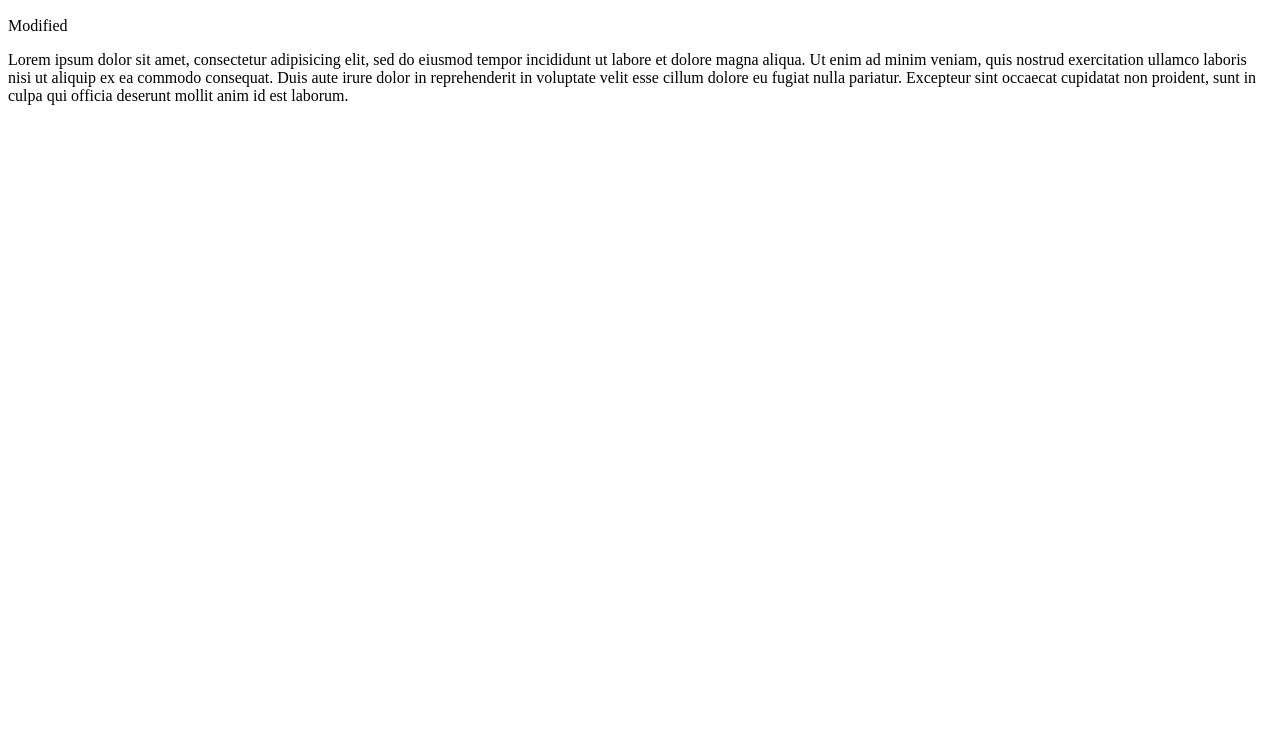
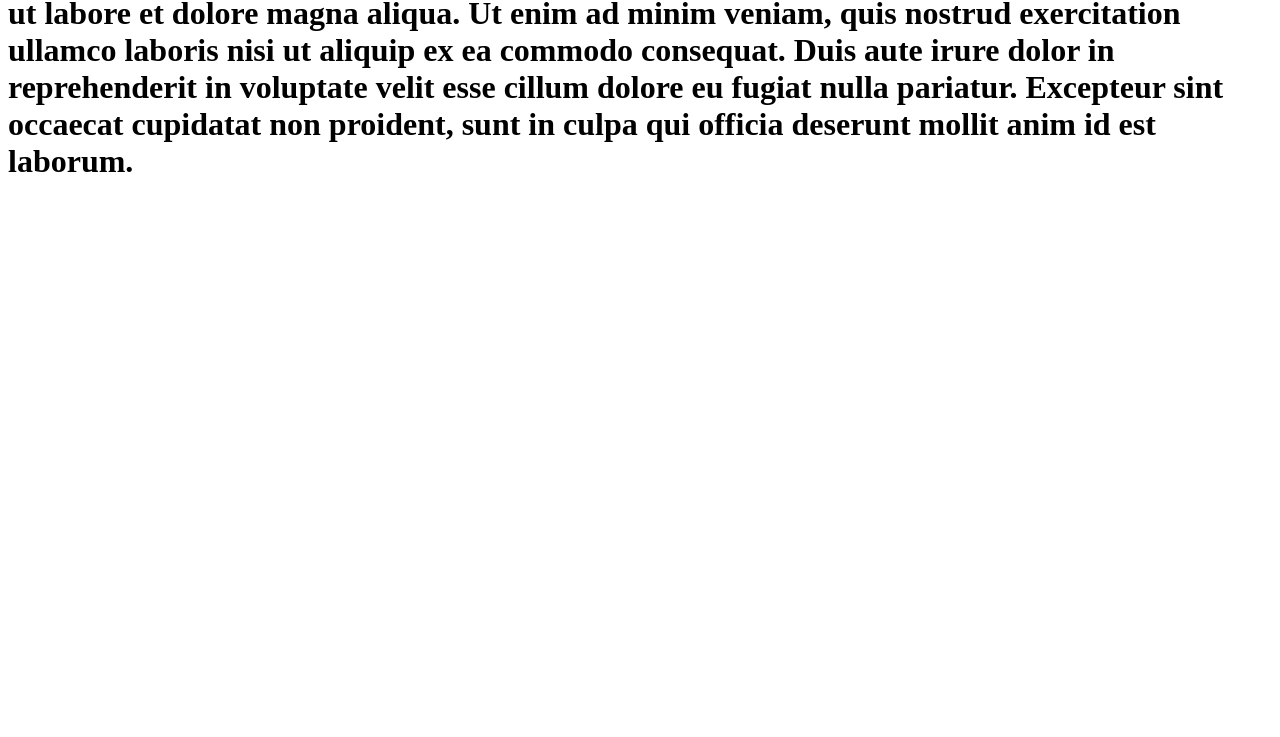
Before and after one commit to Aijigit/site, a plain HTML site: page index.html in a window 1280 px wide. Shown: the part 63-800 px from the top of the page. Drawn offline with Linux system fonts and the light colour scheme.

Commit message:
Third commit

```diff
--- a/index.html
+++ b/index.html
@@ -5,13 +5,11 @@
 	<link rel="stylesheet" type="text/css" href="style/style.css">
 </head>
 <body>
-	<h1>Code-Front</h1>
-	<p>Modified</p>
-	<p>Lorem ipsum dolor sit amet, consectetur adipisicing elit, sed do eiusmod
+	<h1>Lorem ipsum dolor sit amet, consectetur adipisicing elit, sed do eiusmod
 	tempor incididunt ut labore et dolore magna aliqua. Ut enim ad minim veniam,
 	quis nostrud exercitation ullamco laboris nisi ut aliquip ex ea commodo
 	consequat. Duis aute irure dolor in reprehenderit in voluptate velit esse
 	cillum dolore eu fugiat nulla pariatur. Excepteur sint occaecat cupidatat non
-	proident, sunt in culpa qui officia deserunt mollit anim id est laborum.</p>
+	proident, sunt in culpa qui officia deserunt mollit anim id est laborum.</h1>
 </body>
 </html>
```
